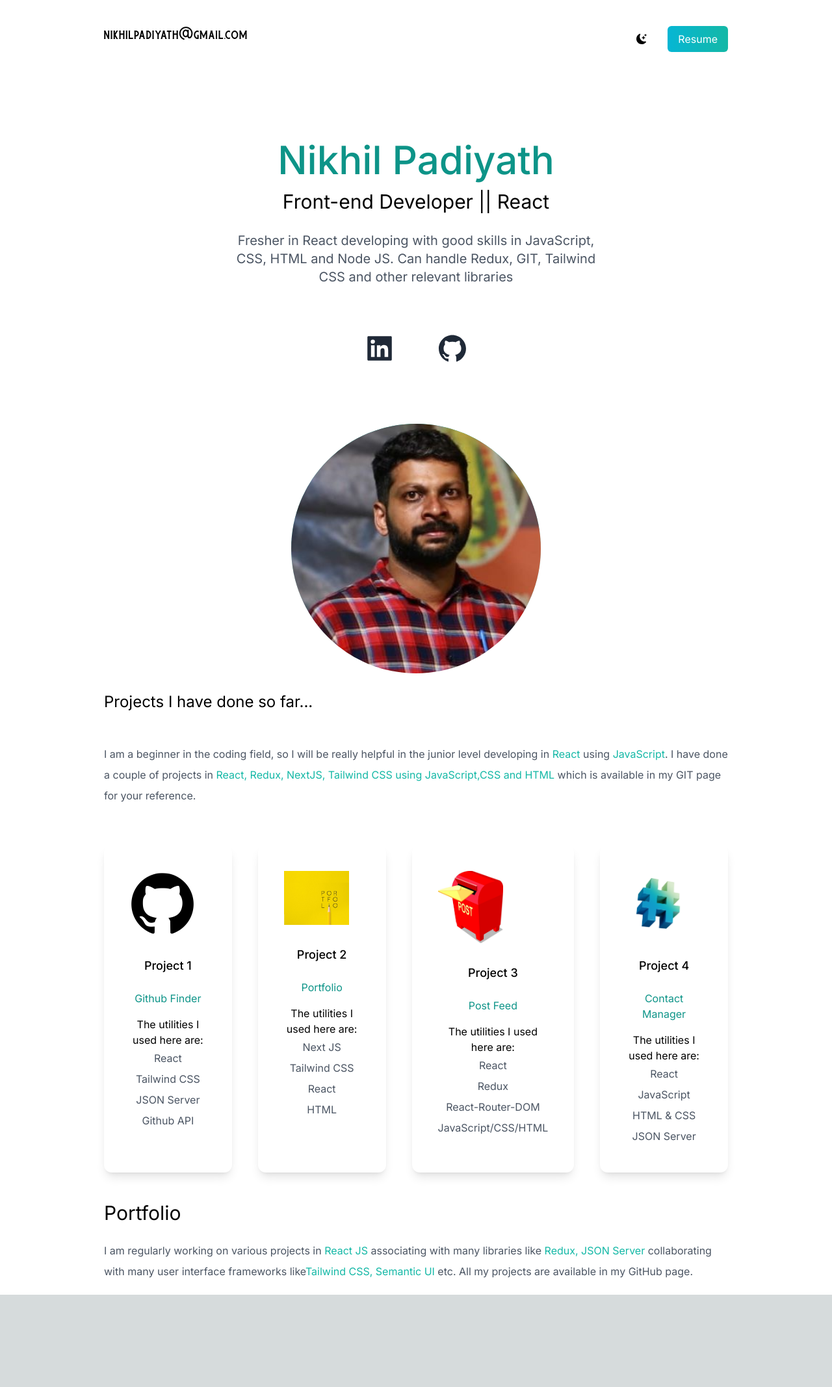
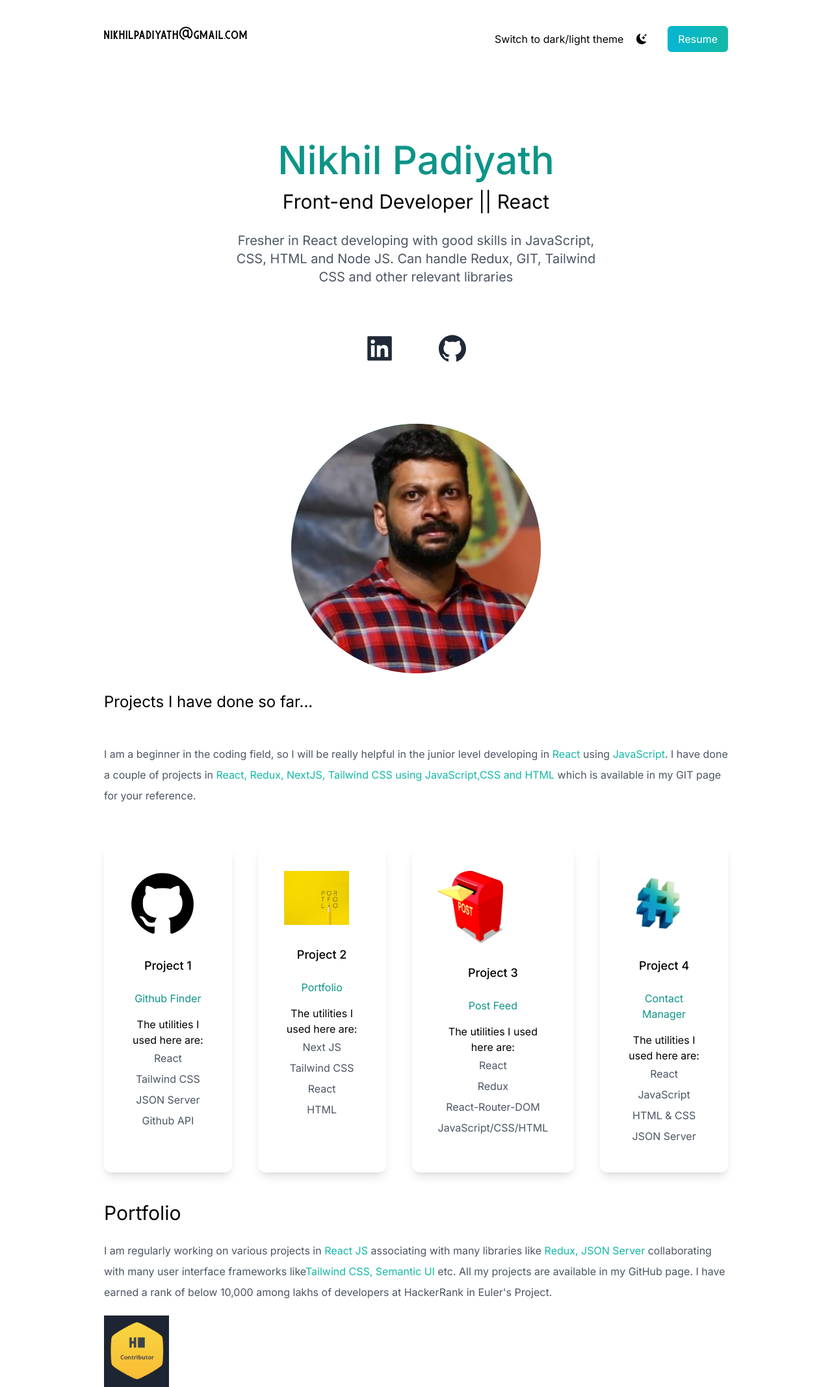
Before and after one commit to nikhilpadiyath/Nextjs-tailwind-portfolio, a Next.js app: page / in a window 1280 px wide. Shown: the whole page at 65% size. Before the commit the page ends 1992 px from the top, so only its background shows below. Built offline with nearby package versions, Linux system fonts and the light colour scheme.

Commit message:
Added badge

```diff
--- a/src/app/page.js
+++ b/src/app/page.js
@@ -6,8 +6,9 @@ import Image from 'next/image';
 import avatar from '/public/My-avatar.jpg';
 import post from '/public/post.jpg';
 import code from '/public/code.png';
-import portfolio from '/public/portfolio.jpg'
-import github from '/public/GitHub.png'
+import portfolio from '/public/portfolio.jpg';
+import github from '/public/GitHub.png';
+import badge from '/public/HR Badge.png'
 import { useState} from 'react';
 import {useRouter} from 'next/navigation';
 
@@ -36,8 +37,11 @@ export default function Home() {
 
           <ul className="flex items-center">
             <li>
+              <p className="dark:text-white">Switch to dark/light theme</p>
+              </li>
+            <li>
               <BsFillMoonStarsFill
-              className="cursor-pointer text-2x  dark:text-white"
+              className="cursor-pointer text-2x ml-5  dark:text-white"
               onClick= {()=> setDarkMode(!darkMode)}
               />
             </li>
@@ -67,8 +71,8 @@ export default function Home() {
       <section>
         <div>
           <h3 className="text-2xl py-2 my-5 dark:text-white">Projects I have done so far...</h3>
-          <p className="text-md py-5 leading-8 text-gray-600 dark:text-purple-600">
-            I am a beginner in the coding field, so I will be really helpful in the junior level developing in <span className= "text-teal-500 dark:text-orange-600">React</span> using <span className= "text-teal-500">JavaScript</span>.
+          <p className="text-md py-5 leading-8 text-gray-600 dark:text-purple-400">
+            I am a beginner in the coding field, so I will be really helpful in the junior level developing in <span className= "text-teal-500 dark:text-orange-600">React</span> using <span className= "text-teal-500 dark:text-orange-600">JavaScript</span>.
             I have done a couple of projects in <span className= "text-teal-500 dark:text-orange-600">React, Redux, NextJS, Tailwind CSS using JavaScript,CSS and HTML </span>which is available in my GIT page for your reference.
           </p>
         </div>
@@ -133,12 +137,15 @@ export default function Home() {
       <section>
         <div>
           <h3 className=" text-3xl py-1  dark:text-white">Portfolio</h3>
-          <p className="text-md py-5 leading-8 text-gray-600 dark:text-purple-600">
+          <p className="text-md py-5 leading-8 text-gray-600 dark:text-purple-400">
             I am regularly working on various projects in <span className= "text-teal-500 dark:text-orange-600">React JS </span>associating with many libraries
             like <span className= "text-teal-500 dark:text-orange-600">Redux, JSON Server</span> collaborating with many user interface frameworks like
             <span className= "text-teal-500 dark:text-orange-600">Tailwind CSS, Semantic UI</span>  etc. All my projects are available in my GitHub page.
-
+            I have earned a rank of below 10,000 among lakhs of developers at HackerRank in Euler's Project.
           </p>
+          <div>
+            <Image src={badge} width={100} height={100} />
+        </div>
         </div>
       </section>
 
```
Also changed, not shown: public/HR Badge.png (added).
